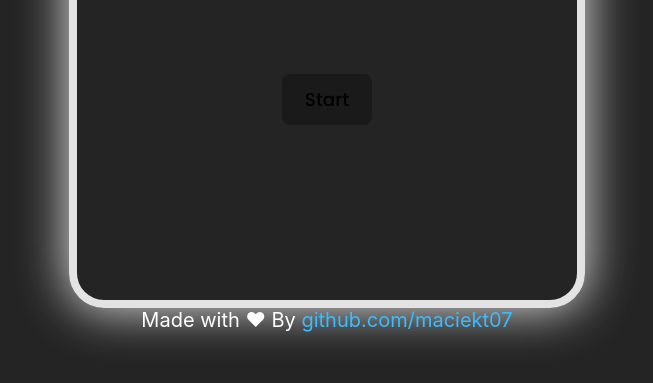
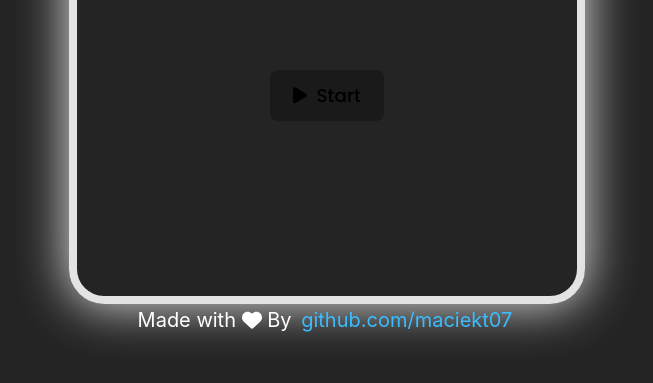
Before and after one commit to maciekt07/fdghgfhg, a Vue app: page / in a window 1280 px wide. Shown: the part 413-796 px from the top of the page, without its empty margins (313-966 px from the left). Built offline with nearby package versions, Linux system fonts and the light colour scheme.

Commit message:
added font awesome

```diff
--- a/package.json
+++ b/package.json
@@ -10,6 +10,11 @@
     "gh-pages": "git subtree push --prefix dist origin gh-pages"
   },
   "dependencies": {
+    "@fortawesome/fontawesome-svg-core": "^6.2.0",
+    "@fortawesome/free-brands-svg-icons": "^6.2.0",
+    "@fortawesome/free-regular-svg-icons": "^6.2.0",
+    "@fortawesome/free-solid-svg-icons": "^6.2.0",
+    "@fortawesome/vue-fontawesome": "^3.0.1",
     "axios": "^0.27.2",
     "vue": "^3.2.37"
   },
--- a/src/App.vue
+++ b/src/App.vue
@@ -63,19 +63,26 @@ export default {
       :placeholder="!inputDisabled ? 'Enter hex code...' : ''"
     />
     <br />
-    <button v-if="start && !messageVisible" @click="submit">Submit</button><br />
+    <button v-if="start && !messageVisible" @click="submit"><fa icon="check" />&nbsp;Submit</button
+    ><br />
 
     <button v-if="messageVisible || !start" @click="random">
-      {{ start == false ? "Start" : "Play Again" }}</button
+      <span v-if="!start"> <fa icon="play" /> &nbsp;Start</span>
+      <span v-else><fa icon="rotate-right" /> &nbsp;Play Again</span></button
     ><br />
     <p v-if="messageVisible">
       {{ submit() }}
     </p>
   </div>
+
   <footer v-if="!start">
-    Made with <span class="heart">❤</span> By
-    <a target="_blank" href="https://github.com/maciekt07">github.com/maciekt07</a>
+    Made with <fa class="heart" icon="heart" /> By
+    <a target="_blank" href="https://github.com/maciekt07">
+      <!-- <fa :icon="['fab', 'github']" />&nbsp; -->
+      github.com/maciekt07</a
+    >
   </footer>
+  <span></span>
 </template>
 
 <style>
@@ -94,6 +101,7 @@ a {
   display: inline-block;
   position: relative;
   text-decoration: none;
+  padding: 4px;
 }
 a::after {
   content: "";
--- a/src/main.js
+++ b/src/main.js
@@ -1,4 +1,8 @@
 import { createApp } from "vue";
 import App from "./App.vue";
-
-createApp(App).mount("#app");
+import { FontAwesomeIcon } from "@fortawesome/vue-fontawesome";
+import { library } from "@fortawesome/fontawesome-svg-core";
+import { fas } from "@fortawesome/free-solid-svg-icons";
+import { fab } from "@fortawesome/free-brands-svg-icons";
+library.add(fas, fab);
+createApp(App).component("fa", FontAwesomeIcon).mount("#app");
```
Also changed, not shown: 6 other files (tests, documents, lock files or other folders).
